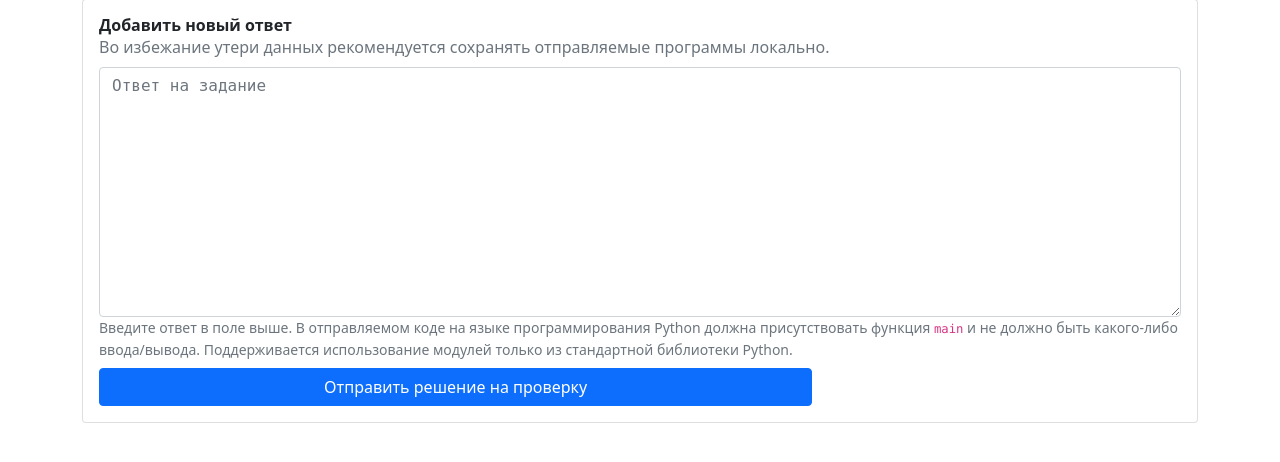
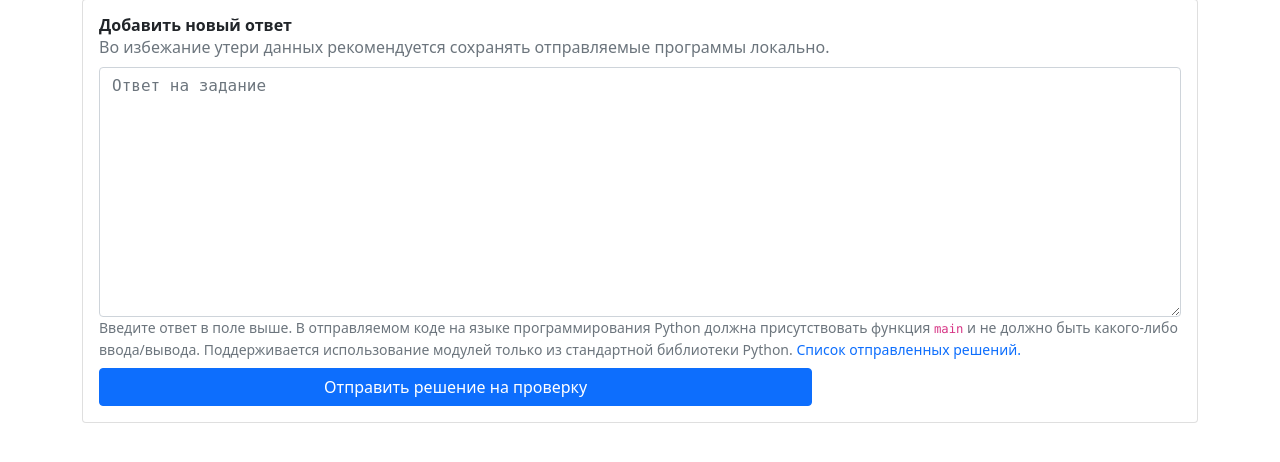
Before and after one commit to kispython-ru/dta, a Flask app: template webapp/templates/student/task.jinja in a window 1280 px wide. Shown: the part 293-755 px from the top of the page. Run offline with Flask 2, Linux system fonts and the light colour scheme; the template is opened without the code that fills it: values that come from a table or form of the project are taken from there, others are empty; some libraries are stand-ins or nearby versions.

Commit message:
fix: add submissions

```diff
--- a/webapp/templates/student/task.jinja
+++ b/webapp/templates/student/task.jinja
@@ -94,7 +94,8 @@
         <div>
           Введите ответ в поле выше. В отправляемом коде на языке программирования Python должна присутствовать функция
           <code class="font-weight-bold">main</code> и не должно быть какого-либо ввода/вывода. Поддерживается
-          использование модулей только из стандартной библиотеки Python.
+          использование модулей только из стандартной библиотеки Python. <a href="/submissions" class="text-decoration-none">
+          Список отправленных решений.</a>
         </div>
       </small>
     </div>
```
